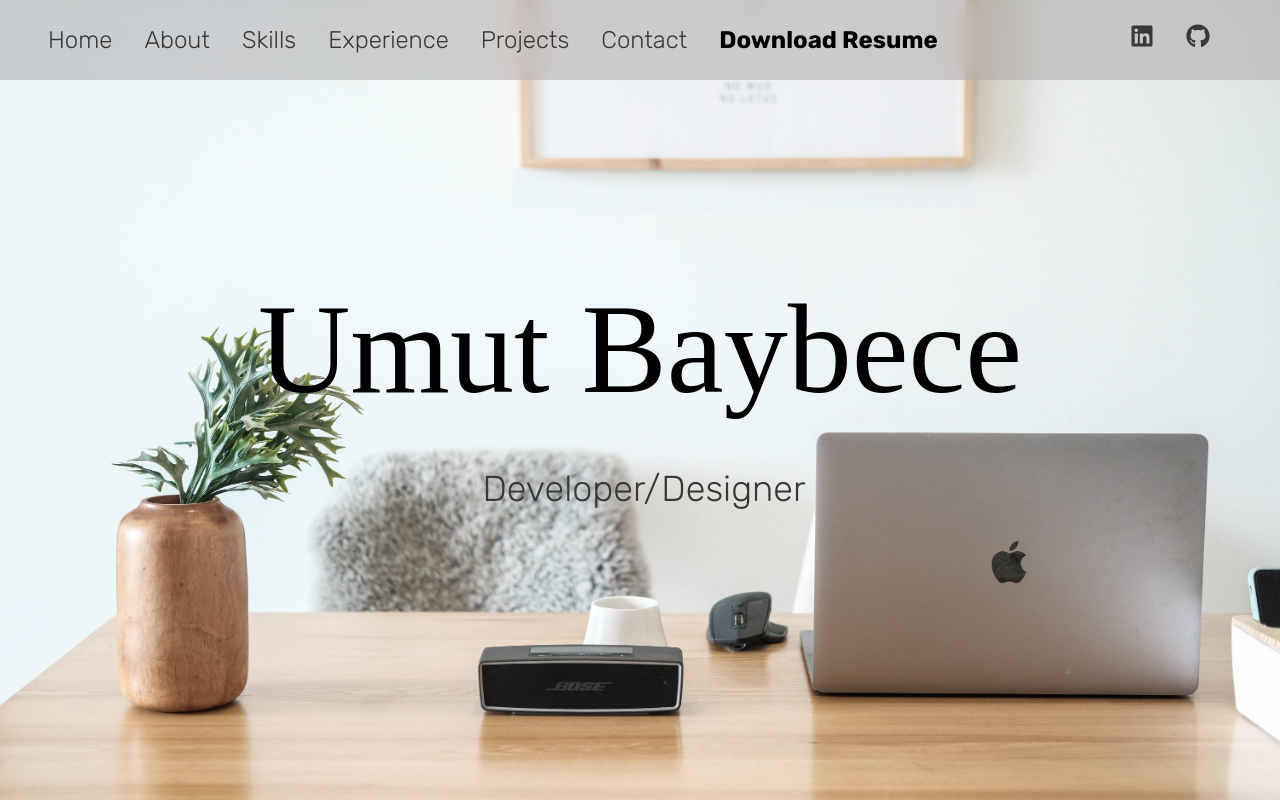
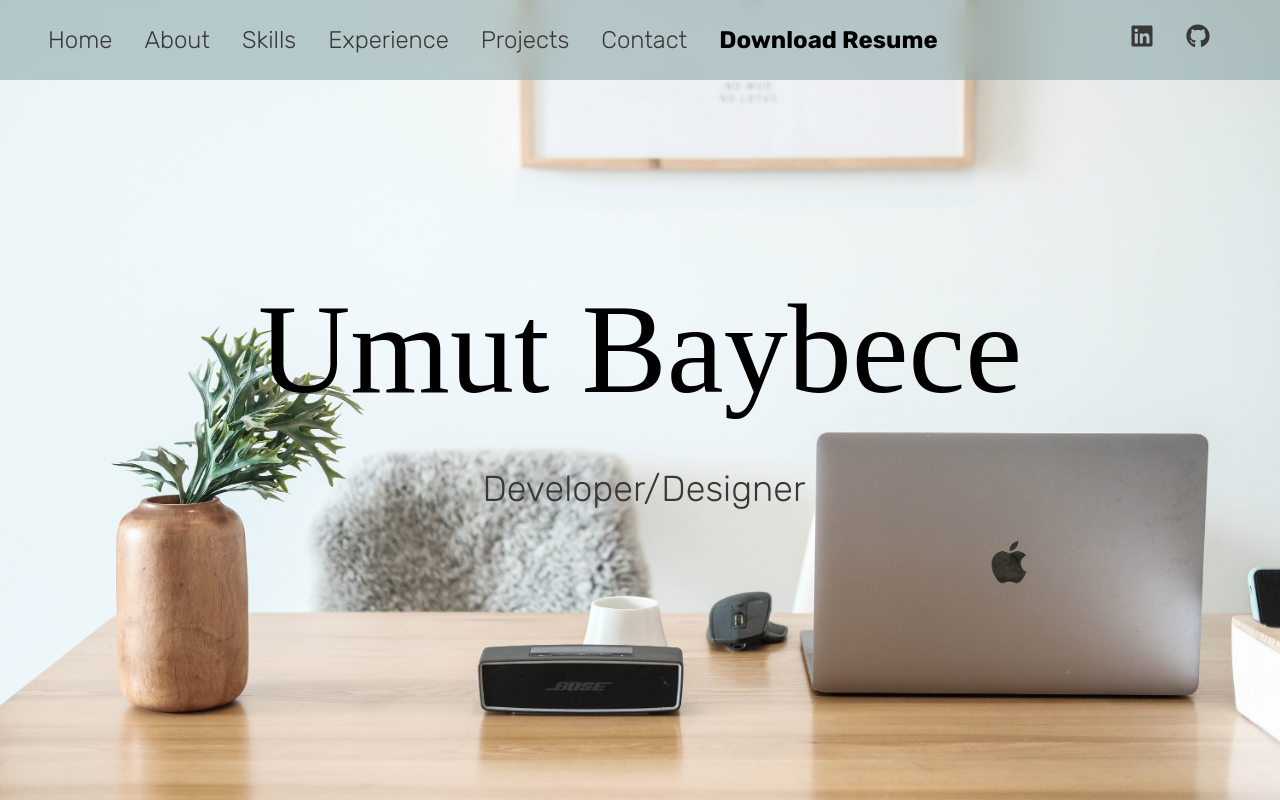
Before and after one commit to Umut501/My-Portfolio, a React (Create React App) app: page / in a window 1280 px wide. Shown: the top 800 px of the page. Built offline with nearby package versions, Linux system fonts and the light colour scheme; a web font is replaced by a local one; what tailwindcss-animated would draw is missing.

Commit message:
footerbg

```diff
--- a/src/components/Header.jsx
+++ b/src/components/Header.jsx
@@ -17,7 +17,7 @@ const Header = () => {
   };
 
   return (
-    <div className='animate-fade-down flex justify-between items-center w-full z-40 h-20 px-4 bg-222222 fixed  bg-opacity-40 backdrop-filter backdrop-blur-lg '>
+    <div className='animate-fade-down flex justify-between items-center w-full z-40 h-20 px-4 bg-footerbg fixed  bg-opacity-40 backdrop-filter backdrop-blur-lg '>
         <div className='md:hidden'>
             <button className='text-3xl' onClick={toggleMenu}>
                 {showMenu ? <FaTimes /> : <FaBars />}
@@ -79,7 +79,7 @@ const Header = () => {
       </div>
 
       {showMenu && (
-        <div className=' animate-fade-up md:hidden w-full h-screen fixed top-0 left-0 bg-222222'>
+        <div className=' animate-fade-up md:hidden w-full h-screen fixed top-0 left-0 bg-footerbg'>
           <ul className='flex flex-col items-center mt-20'>
           <li className='text-2xl font-light px-4 cursor-pointer capitalize text-custom-gray'>
             <a href="#section1" onClick={closeMenu}>Home</a>
--- a/src/components/style.css
+++ b/src/components/style.css
@@ -111,7 +111,7 @@ backdrop-filter: blur(5px);
 }
 
 .footer-container {
-  background-color: #222222;
+  background-color: footerbg;
   padding: 40px;
 }
 
--- a/tailwind.config.js
+++ b/tailwind.config.js
@@ -9,7 +9,7 @@ module.exports = {
         'custom-gray': '#383838',
         f2bedf: '#F2BEDF',
         F7E5F2: '#F7E5F2',
-        222222: '#9A9494',
+        footerbg: '#638889',
         D9C1A9: '#D9C1A9',
 
         colora: '#FEFCF3',
```
